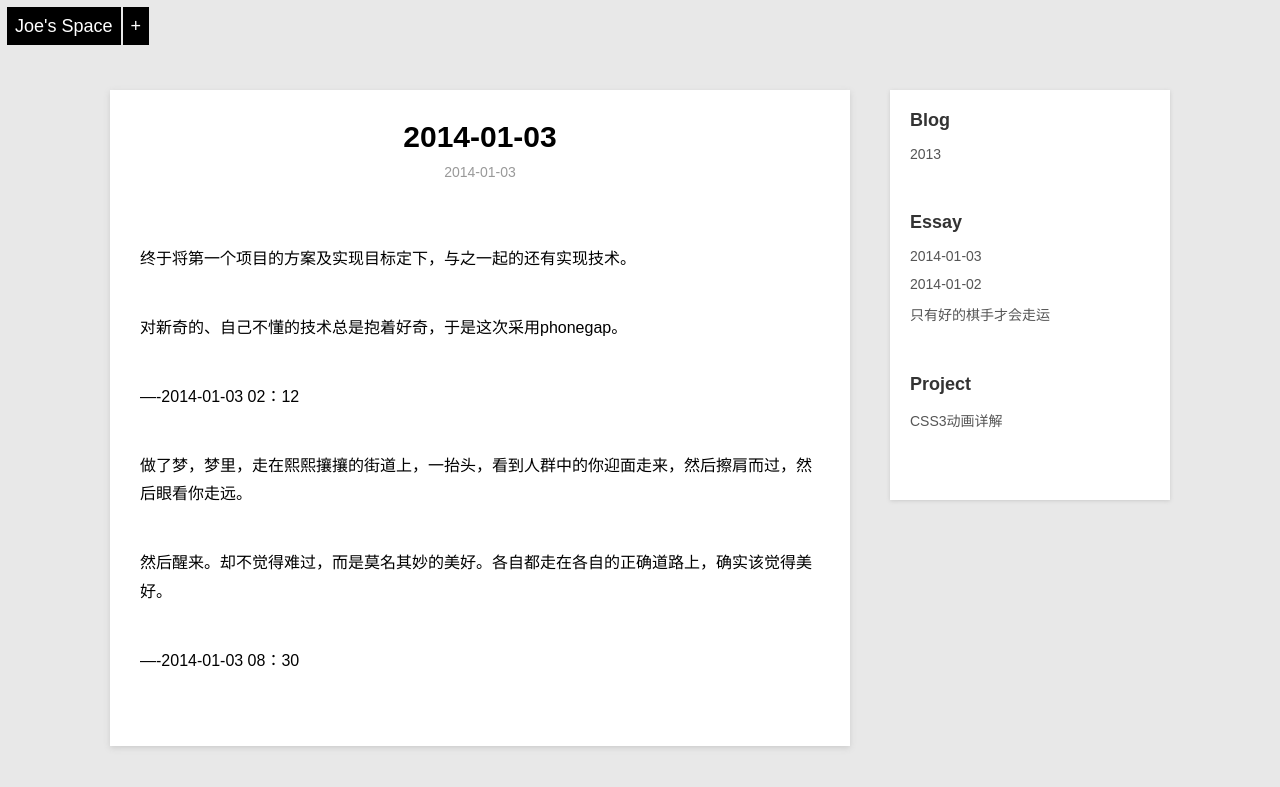
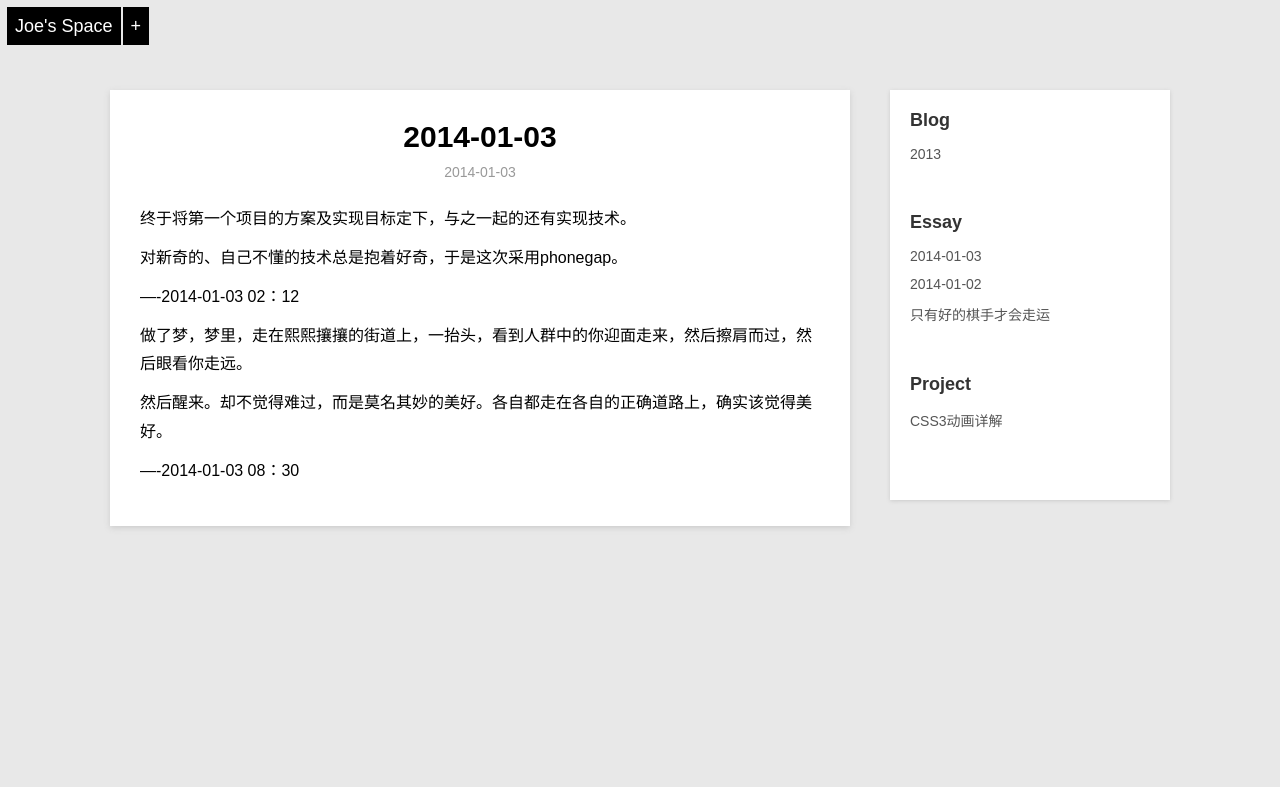
Before and after one commit to fangyijoe/fangyijoe.github.io, a Jekyll site: the page built from _posts/essay/2014-01-03-20140103.md, in a window 1280 px wide. Shown: the top 787 px of the page. Built offline with Jekyll 4.4.1, drawn with Linux system fonts in a browser that asks for light colours; Markdown is read by kramdown in place of the engine named in the settings.

Commit message:
update css

```diff
--- a/css/default.css
+++ b/css/default.css
@@ -39,12 +39,12 @@ a.external {padding-right:13px;background:url('/images/icons.gif') no-repeat rig
 a.external:hover {background-position:right -15px;}
 .entry-title,.entry-title a {font-size:30px;font-weight:bold;margin-bottom:6px;color:#000;text-align:center;}
 .entry-title a:hover {text-decoration:none;}
-.entry-date {text-align:center;color:#999;margin-bottom:60px;font-size:14px;}
+.entry-date {text-align:center;color:#999;margin-bottom:20px;font-size:14px;}
 
 h2 {font-size:22px;font-weight:bold;margin-bottom:25px;}
 h3 {font-size:18px;font-weight:bold;margin-bottom:25px;}
 h4,h5,h6 {font-weight:bold;margin-bottom:15px;}
-p {margin-bottom:40px;line-height:1.8em;}
+p {margin-bottom:10px;line-height:1.8em;}
 code {background:#eee;border:1px solid #ccc;padding:0 5px;font-family:"Courier";line-height:14px;font-size:14px;word-wrap:break-word; }
 pre {background-color:#000;padding:15px;overflow:auto;margin-bottom:40px;font-size:14px;border: 1px solid #eee;-webkit-border-radius: 4px 4px 4px 4px;-moz-border-radius: 4px 4px 4px 4px;border-radius: 4px 4px 4px 4px;color:#b9bdb6;margin-top:-20px; }
 h4+pre, h3+pre { margin-top:20px; }
```
